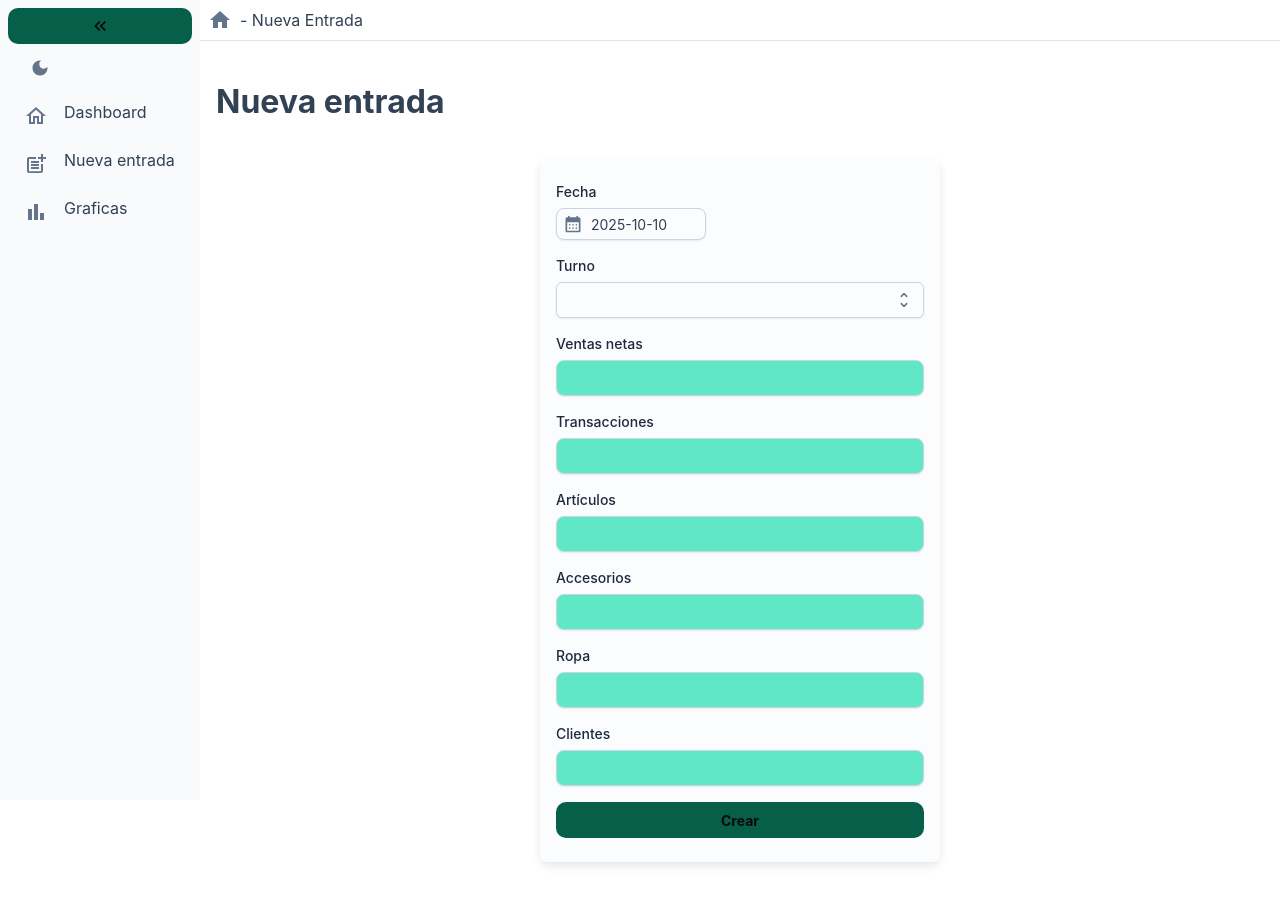
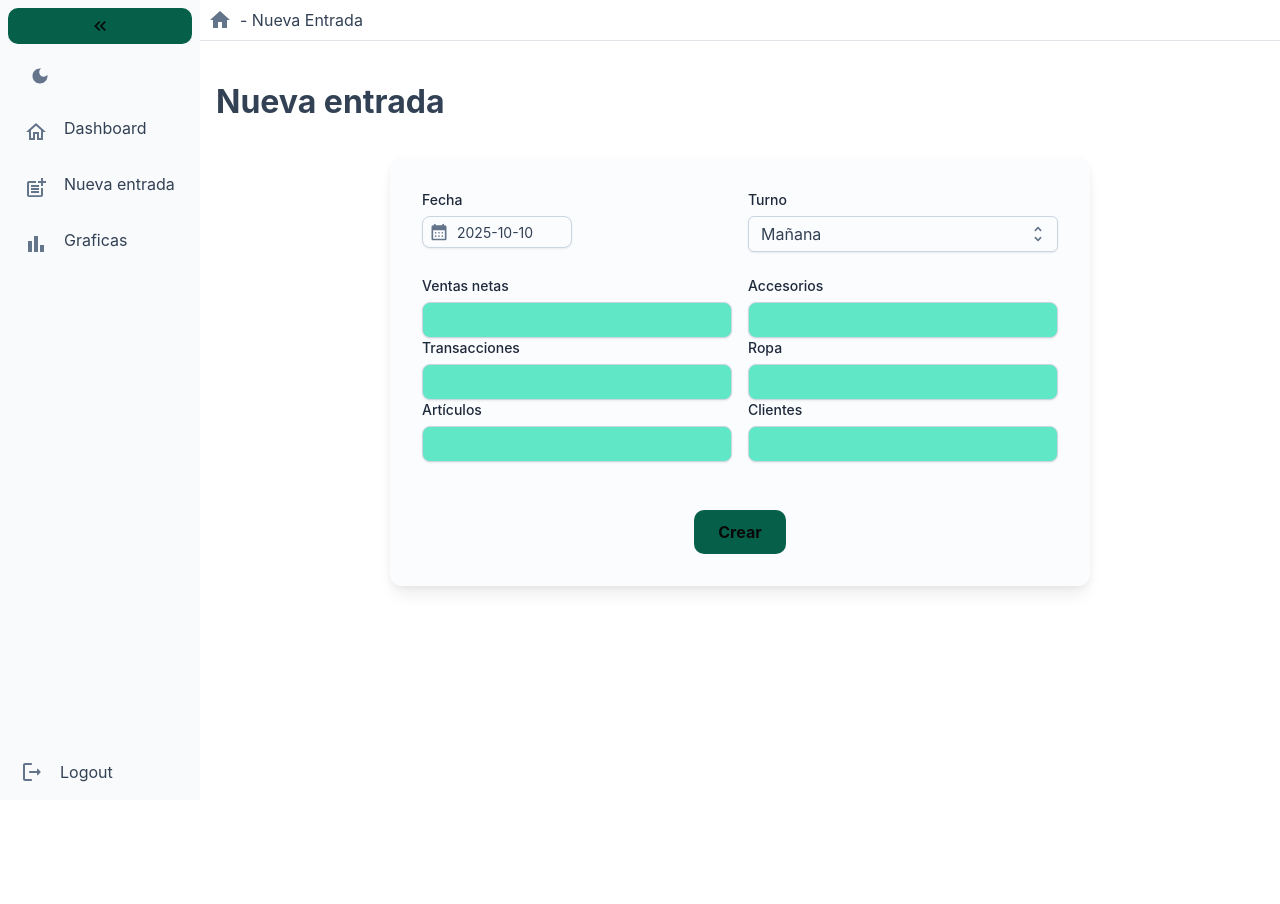
Before and after one commit to naiomi25/Retail-management-frontend, a React app: page /entries in a window 1280 px wide. Shown: the top 904 px of the page. After the commit the page ends 800 px from the top, so only its background shows below. Built offline with nearby package versions, Linux system fonts and the light colour scheme; the HTML template or start-up script is replaced by a standard one.

Commit message:
faltan cambios en la pantalla de bienvenida y centrar graficas

```diff
--- a/src/components/Barchart.jsx
+++ b/src/components/Barchart.jsx
@@ -51,7 +51,7 @@ export const DailyCharts = () => {
     );
 
     return (
-        <Box sx={{ p: 2, maxWidth: 1200, mx: "auto" , pl: 8}}>
+        <Box sx={{ p: 2, maxWidth: 1200, mx: "auto", pl: 8,  }}>
             <Box sx={{ display: "flex", flexWrap: "wrap", justifyContent: "flex-start", maxWidth: 600, alignItems: "center", mx: "auto", mb: 2 }}   >
                 <Box sx={{ width: 250 }}>
                     <DateSelector value={startDate} onChange={(dateStr) => setStartDate(dateStr)} sx={{ width: "100%" }} />
@@ -62,18 +62,17 @@ export const DailyCharts = () => {
                 <Button
                     variant="solid"
 
-                    sx={{ height: 36, width: 100 ,backgroundColor: "background.level1",}}
+                    sx={{ height: 36, width: 100 }}
                     onClick={() => fetchEntries(startDate, endDate)}
                 >
                     Buscar
                 </Button>
             </Box>
-            <Grid container spacing={2} sx={{ display: "flex", mt:2, justifyContent: "center", }}>
-
+            <Grid container spacing={2} sx={{ display: "flex", mt: 2, }}>
                 <Grid xs={12} md={6} sx={{ maxWidth: 'auto' }}>
 
                     <Card variant="outlined" sx={{ p: 2, height: 380 }}>
-                        <Typography level="title-md" textAlign="center">
+                        <Typography level="title-md" textAlign="center"  >
                             Gráfico de barras
                         </Typography>
                         <Select
@@ -90,8 +89,8 @@ export const DailyCharts = () => {
                             ))}
                         </Select>
 
-
-                        <ResponsiveContainer width="100%" height="85%">
+                        <Box sx={{ width: "100%", height: 280, minHeight: 250 }}>
+                            <ResponsiveContainer width="100%" height="100%" minWidth={200} minHeight={250}>
                                 <BarChart
                                     data={chartData}
                                     barGap={6}
@@ -114,6 +113,7 @@ export const DailyCharts = () => {
                                     })}
                                 </BarChart>
                             </ResponsiveContainer>
+                        </Box>
                     </Card>
                 </Grid>
 
@@ -136,8 +136,8 @@ export const DailyCharts = () => {
                                 </Option>
                             ))}
                         </Select>
-
-                        <ResponsiveContainer width="100%" height="85%">
+                        <Box sx={{ width: "100%", height: 280, minHeight: 250 }}>
+                            <ResponsiveContainer width="100%" height="100%" minWidth={200} minHeight={250}>
                                 <LineChart
                                     data={chartData}
                                     margin={{ top: 10, right: 20, left: 0, bottom: 40 }}
@@ -160,6 +160,7 @@ export const DailyCharts = () => {
                                     })}
                                 </LineChart>
                             </ResponsiveContainer>
+                        </Box>
                     </Card>
                 </Grid>
             </Grid>
--- a/src/components/Form.jsx
+++ b/src/components/Form.jsx
@@ -1,17 +1,20 @@
 import React, { useState } from 'react';
 import dayjs from 'dayjs';
 import { DateSelector } from './Calendar2';
-import Stack from '@mui/joy/Stack';
-import Typography from '@mui/joy/Typography';
-import FormControl from '@mui/joy/FormControl';
-import FormLabel from '@mui/joy/FormLabel';
-import Input from '@mui/joy/Input';
-import Select from '@mui/joy/Select';
-import Option from '@mui/joy/Option';
-import Button from '@mui/joy/Button';
-import { CssVarsProvider, } from '@mui/joy/styles';
-import Sheet from "@mui/joy/Sheet";
-import CssBaseline from "@mui/joy/CssBaseline";
+
+import {
+  Stack,
+  Typography,
+  FormControl,
+  FormLabel,
+  Input,
+  Select,
+  Option,
+  Button,
+  Sheet,
+  Box,
+  Grid
+} from "@mui/joy";
 
 
 
@@ -50,27 +53,28 @@ export const EntryForm = ({ initialData, onSubmit, showCalendar = true }) => {
 
   return (
      <form onSubmit={handleSubmit}>
-      {/* <CssVarsProvider>
-        <CssBaseline /> */}
       <Sheet
         sx={{
-            width: 400,
+          width: "90%",
+          maxWidth: 700,
           mx: "auto",
           my: 4,
-            py: 3,
-            px: 2,
+          p: 4,
           display: "flex",
           flexDirection: "column",
-            gap: 2,
-            borderRadius: "sm",
-            boxShadow: "md",
+          gap: 3,
+          borderRadius: "lg",
+          boxShadow: "lg",
+          backgroundColor: "background.surface",
+          color: "black"
         }}
       >
 
 
-          <Stack spacing={2}>
+        {/* Fecha y turno lado a lado */}
+        <Box sx={{ display: "flex", gap: 2, justifyContent: "center" }}>
           {showCalendar && (
-              <FormControl>
+            <FormControl sx={{ flex: 1 }}>
               <FormLabel>Fecha</FormLabel>
               <DateSelector
                 value={form.date}
@@ -79,17 +83,21 @@ export const EntryForm = ({ initialData, onSubmit, showCalendar = true }) => {
             </FormControl>
           )}
 
-            <FormControl>
+          <FormControl sx={{ flex: 1 }}>
             <FormLabel>Turno</FormLabel>
             <Select
               value={form.shift}
               onChange={(e, value) => setForm({ ...form, shift: value })}
             >
-                <Option value="morning">Morning</Option>
-                <Option value="evening">Evening</Option>
+              <Option value="Morning">Mañana</Option>
+              <Option value="Evening">Tarde</Option>
             </Select>
           </FormControl>
+        </Box>
 
+        {/* Campos divididos en dos columnas */}
+        <Grid container spacing={2}>
+          <Grid xs={12} sm={6}>
             <FormControl>
               <FormLabel>Ventas netas</FormLabel>
               <Input
@@ -98,18 +106,25 @@ export const EntryForm = ({ initialData, onSubmit, showCalendar = true }) => {
                 onChange={(e) =>
                   setForm({ ...form, net_sales: Number(e.target.value) })
                 }
+                    sx={{
+                color: "black",
+                "& .MuiSelect-button": { color: "black" },
+              }}
               />
             </FormControl>
 
             <FormControl>
-              <FormLabel >Transacciones</FormLabel>
+              <FormLabel>Transacciones</FormLabel>
               <Input
                 type="number"
                 value={form.transactions}
                 onChange={(e) =>
                   setForm({ ...form, transactions: Number(e.target.value) })
                 }
-
+                    sx={{
+                color: "black",
+                "& .MuiSelect-button": { color: "black" },
+              }}
               />
             </FormControl>
 
@@ -121,9 +136,15 @@ export const EntryForm = ({ initialData, onSubmit, showCalendar = true }) => {
                 onChange={(e) =>
                   setForm({ ...form, articles: Number(e.target.value) })
                 }
+                    sx={{
+                color: "black",
+                "& .MuiSelect-button": { color: "black" },
+              }}
               />
             </FormControl>
+          </Grid>
 
+          <Grid xs={12} sm={6}>
             <FormControl>
               <FormLabel>Accesorios</FormLabel>
               <Input
@@ -132,6 +153,10 @@ export const EntryForm = ({ initialData, onSubmit, showCalendar = true }) => {
                 onChange={(e) =>
                   setForm({ ...form, accessories: Number(e.target.value) })
                 }
+                    sx={{
+                color: "black",
+                "& .MuiSelect-button": { color: "black" },
+              }}
               />
             </FormControl>
 
@@ -143,6 +168,10 @@ export const EntryForm = ({ initialData, onSubmit, showCalendar = true }) => {
                 onChange={(e) =>
                   setForm({ ...form, apparel: Number(e.target.value) })
                 }
+                    sx={{
+                color: "black",
+                "& .MuiSelect-button": { color: "black" },
+              }}
               />
             </FormControl>
 
@@ -154,13 +183,22 @@ export const EntryForm = ({ initialData, onSubmit, showCalendar = true }) => {
                 onChange={(e) =>
                   setForm({ ...form, footfall: Number(e.target.value) })
                 }
+                    sx={{
+                color: "black",
+                "& .MuiSelect-button": { color: "black" },
+              }}
               />
             </FormControl>
-          </Stack>
+          </Grid>
+        </Grid>
 
-          <Button type="submit">{initialData ? "Actualizar" : "Crear"}</Button>
+        {/* Botón centrado abajo */}
+        <Box sx={{ display: "flex", justifyContent: "center", mt: 3 }}>
+          <Button size="lg" type="submit" variant="solid" color="primary">
+            {initialData ? "Actualizar" : "Crear"}
+          </Button>
+        </Box>
       </Sheet>
-      {/* </CssVarsProvider> */}
     </form>
   );
 };
--- a/src/components/Sidebar.jsx
+++ b/src/components/Sidebar.jsx
@@ -8,10 +8,18 @@ import BarChartIcon from '@mui/icons-material/BarChart';
 import KeyboardDoubleArrowRightSharpIcon from '@mui/icons-material/KeyboardDoubleArrowRightSharp';
 import KeyboardDoubleArrowLeftSharpIcon from '@mui/icons-material/KeyboardDoubleArrowLeftSharp';
 import { ModeToggle } from "./common/ModeToggle";
+import LogoutRoundedIcon from "@mui/icons-material/LogoutRounded";
 
-export const Sidebar = ({ open, onToggle }) => {
+export const Sidebar = ({ open, onToggle}) => {
+
     const navigate = useNavigate()
+      const handleLogout = () => {
+    localStorage.removeItem("token");
+    navigate("/");
+  };
+
     return (
+
         <Sheet
             sx={{
                 width: open ? 200 : 60,
@@ -19,11 +27,13 @@ export const Sidebar = ({ open, onToggle }) => {
                 backgroundColor: "background.level1",
                 display: "flex",
                 flexDirection: "column",
+                 justifyContent: "space-between",
+                height: "100vh",
                 p: 1,
             }}
         >
 
-
+ <Box sx={{ display: "flex", flexDirection: "column", gap: 1 }}>
             <Button variant="soft" onClick={onToggle}>
                 {open ? <KeyboardDoubleArrowLeftSharpIcon /> : < KeyboardDoubleArrowRightSharpIcon />}
             </Button>
@@ -104,8 +114,29 @@ export const Sidebar = ({ open, onToggle }) => {
                     Graficas
                 </Typography>
             </Box>
+</Box>
+            <Box
+        onClick={handleLogout}
+        sx={{
+          display: "flex",
+          alignItems: "center",
+          gap: 2,
+          px: 1.5,
+          py: 1,
+          borderRadius: "sm",
+          cursor: "pointer",
+          "&:hover": {
+            backgroundColor: "danger.softBg",
+            color: "danger.plainColor",
+          },
+          transition: "all 0.3s ease",
+        }}
+      >
+        <LogoutRoundedIcon />
+        {open && <Typography level="body-md">Logout</Typography>}
+      </Box>
+        </Sheet>
 
 
-        </Sheet>
     );
 };
--- a/src/components/TotalsCards.jsx
+++ b/src/components/TotalsCards.jsx
@@ -13,7 +13,7 @@ export const TotalsCards = ({ total }) => (
       borderRadius: 8,
       maxWidth: 230,
       mx: "auto",
-      backgroundColor :'#4fe4bfff',
+      backgroundColor :'#065f49ff',
        transition: "all 0.3s ease",
                 "&:hover": {
                   transform: "translateY(-4px)",
--- a/src/index.css
+++ b/src/index.css
@@ -19,7 +19,7 @@
 /* Div que representa la pantalla del monitor */
 .pantalla {
   position: absolute;
-  top: 8%;
+  top: 5%;
   left: 17%;
   width: 45%;
   height: 50%;
--- a/src/pages/Charts.jsx
+++ b/src/pages/Charts.jsx
@@ -4,7 +4,8 @@ import { DailyCharts } from "../components/Barchart";
 
 export const Charts = () => {
   return (
-    <Box sx={{ p: 2 }}>
+    <Box sx={{    p: 2, ml: 10
+        }}>
 
       <Stack spacing={2}>
         <DailyCharts />
```
Lines whose indentation alone changed are shown as unchanged.
